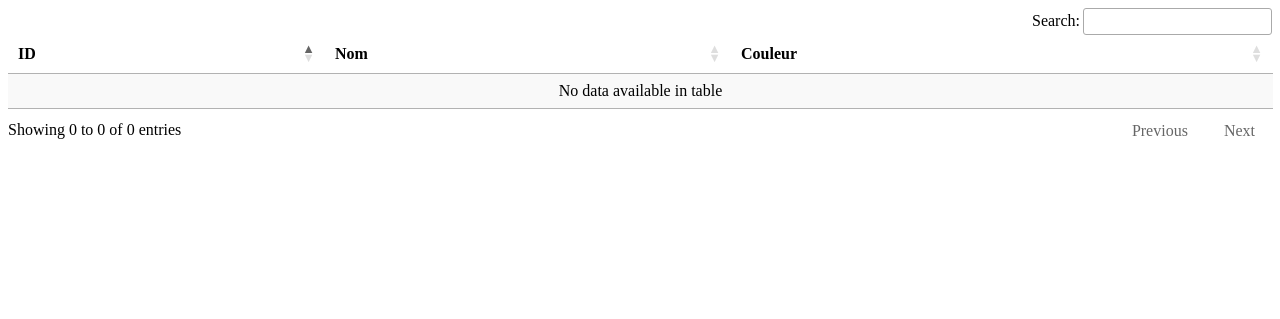
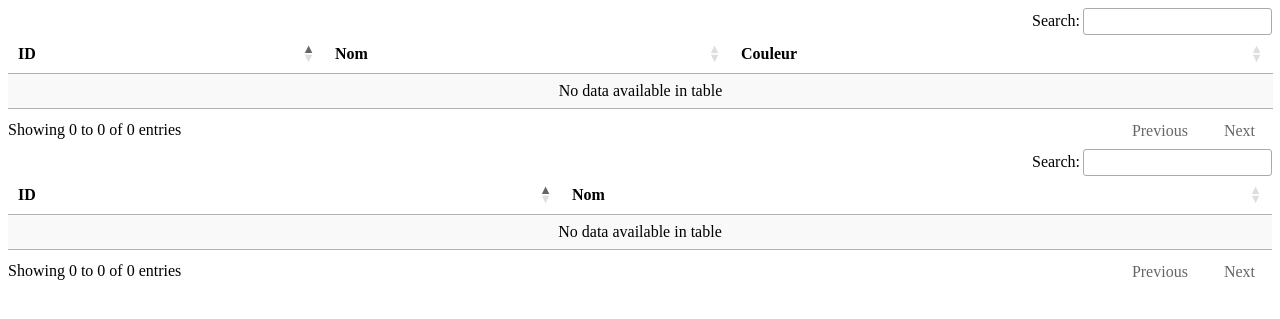
Before and after one commit to ripoul/Leclerc-Vins, a Django app: page /vins/ in a window 1280 px wide. Shown: the top 319 px of the page. Run offline with Django 3.2, Linux system fonts and the light colour scheme; data that the repository does not hold is empty; some libraries are stand-ins or nearby versions.

Commit message:
add link vins to repas in interface

```diff
--- /dev/null
+++ b/leclerc_vins/vins/static/vins/index.js
@@ -0,0 +1,37 @@
+$(document).ready(function() {
+    var vinTable = $('#vinTable').DataTable( {
+        dom: "Bfrtip",
+        ajax: {
+            url: "getVins",
+            type: 'GET'
+        },
+        columns: [
+            { data: "id" },
+            { data: "Nom" },
+            { data: "Couleur.couleur" }
+        ],
+        select: true
+    });
+
+    var repasTable = $('#repasTable').DataTable( {
+        dom: "Bfrtip",
+        columns: [
+            { data: "id" },
+            { data: "Nom" }
+        ],
+        select: true
+    });
+
+    $('#vinTable tbody').on( 'click', 'tr', function () {
+        var json = vinTable.row( this ).data();
+
+        if ( $(this).hasClass('selected') ) {
+            $(this).removeClass('selected');
+        }
+        else {
+            vinTable.$('tr.selected').removeClass('selected');
+            $(this).addClass('selected');
+            repasTable.ajax.url("getRepas/"+json.id).load();
+        }
+    });
+});
--- a/leclerc_vins/vins/templates/vins/index.html
+++ b/leclerc_vins/vins/templates/vins/index.html
@@ -1,3 +1,4 @@
+{% load static %}
 <!DOCTYPE html>
 <html lang="en">
 <head>
@@ -11,37 +12,11 @@
 
     <link rel="stylesheet" type="text/css" href="https://cdn.datatables.net/1.10.16/css/jquery.dataTables.min.css">
 
-    <script>
-        $(document).ready(function() {
-            var table = $('#example').DataTable( {
-                dom: "Bfrtip",
-                ajax: {
-                    url: "getVins",
-                    type: 'GET'
-                },
-                columns: [
-                    { data: "id" },
-                    { data: "Nom" },
-                    { data: "Couleur.couleur" }
-                ],
-                select: true
-            });
 
-            $('#example tbody').on( 'click', 'tr', function () {
-                var json = table.row( this ).data();
-
-                console.log(json.id)
-
-                $.get( "getRepas/"+json.id, function( data ) {
-                    //$( ".result" ).html( data );
-                    alert( data );
-                });
-            });
-        });
-    </script>
+    <script type="text/javascript" src="{% static "vins/index.js" %}"></script>
 </head>
 <body>
-    <table id="example" class="display" cellspacing="0">
+    <table id="vinTable" class="display" cellspacing="0">
         <thead>
             <tr>
                 <th>ID</th>
@@ -50,5 +25,14 @@
             </tr>
         </thead>
     </table>
+
+    <table id="repasTable" class="display" cellspacing="0">
+        <thead>
+            <tr>
+                <th>ID</th>
+                <th>Nom</th>
+            </tr>
+        </thead>
+    </table>
 </body>
 </html>
```
